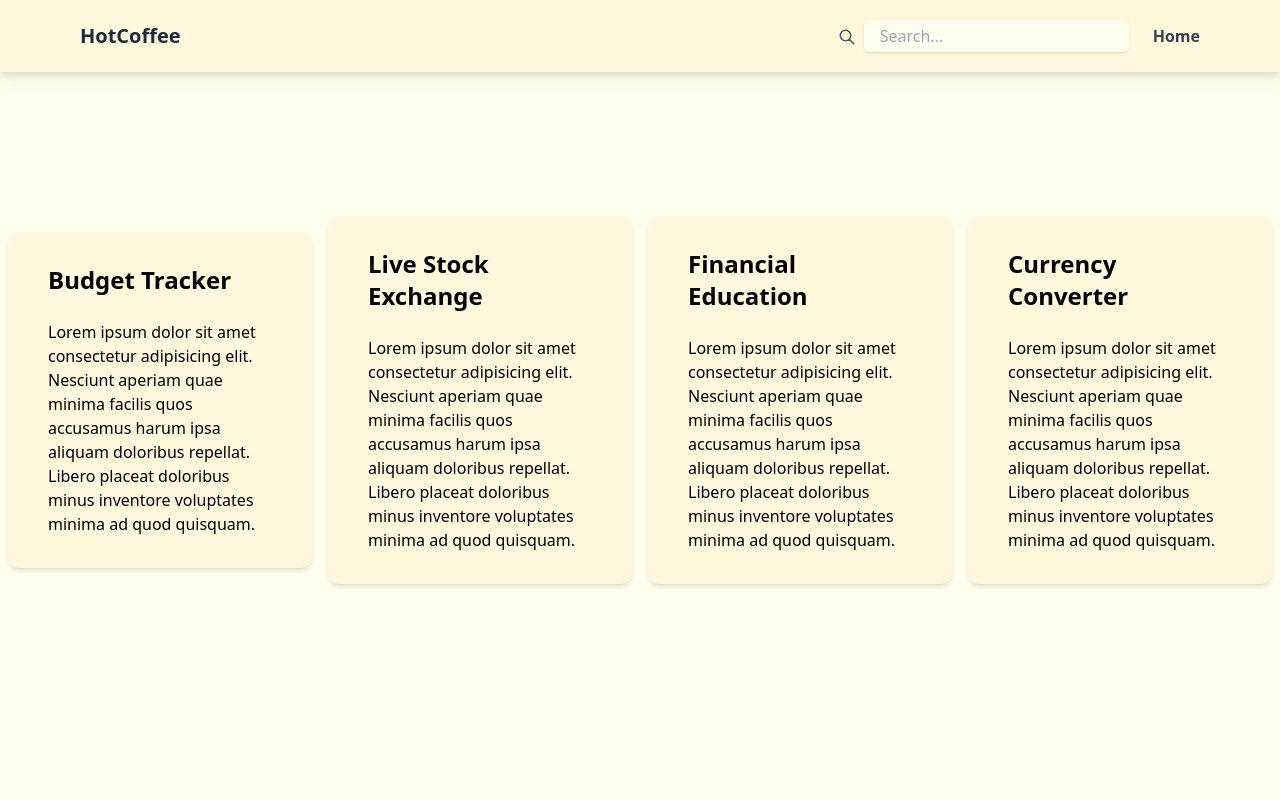
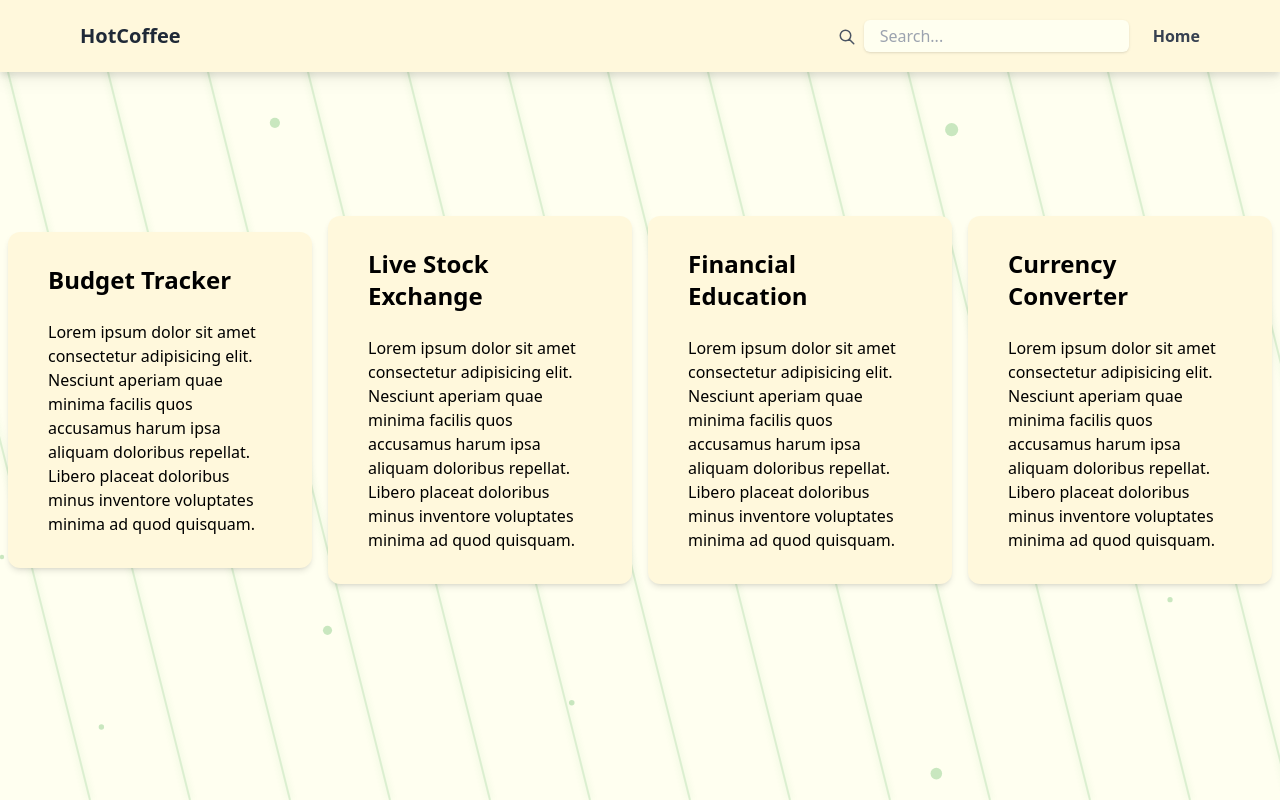
Before and after one commit to highintoxic/the-balance, a React (Vite) app in the folder frontend/: page / in a window 1280 px wide. Built offline with nearby package versions, Linux system fonts and the light colour scheme; no server answers.

Commit message:
feat(frontend): background
- Reactive backroung

```diff
--- a/frontend/src/App.jsx
+++ b/frontend/src/App.jsx
@@ -1,5 +1,4 @@
 import Home from './pages/home'
-import NavBar from './components/navbar';
 import { Route, Routes } from 'react-router-dom';
 import Budget from './pages/budget-calculator';
 import CurrencyConverter from './pages/currency-converter';
@@ -10,7 +9,6 @@ function App() {
 
 	return (
 		<div>
-			<NavBar/>
 			<Routes>
 				<Route path='/' element={<Home/>}></Route>
 				<Route path='/budget-tracker' element={<Budget/>}></Route>
--- /dev/null
+++ b/frontend/src/components/background.jsx
@@ -0,0 +1,117 @@
+import PropTypes from "prop-types"
+import { Component } from "react";
+
+class ReactiveFinanceBackground extends Component {
+	constructor(props) {
+		super(props);
+		this.state = {
+			mousePosition: { x: 0, y: 0 },
+		};
+	}
+
+	handleMouseMove = (event) => {
+		this.setState({
+			mousePosition: { x: event.clientX, y: event.clientY },
+		});
+	};
+
+	componentDidMount() {
+		window.addEventListener("mousemove", this.handleMouseMove);
+	}
+
+	componentWillUnmount() {
+		window.removeEventListener("mousemove", this.handleMouseMove);
+	}
+
+	calculateOffset(baseValue, mouseValue, windowSize, intensity = 20) {
+		const offset = (mouseValue / windowSize - 0.5) * intensity;
+		return baseValue + offset;
+	}
+
+	render() {
+		const { mousePosition } = this.state;
+        const { children } = this.props
+		return (
+			<div className='w-full h-screen'>
+				<svg
+					className='fixed top-0 inset-0 w-full h-full'
+					xmlns='http://www.w3.org/2000/svg'
+				>
+					<defs>
+						<filter id='glow'>
+							<feGaussianBlur stdDeviation='3.5' result='coloredBlur' />
+							<feMerge>
+								<feMergeNode in='coloredBlur' />
+								<feMergeNode in='SourceGraphic' />
+							</feMerge>
+						</filter>
+					</defs>
+
+					{/* Reactive lines */}
+					{[...Array(20)].map((_, i) => {
+						const baseX = -200 + i * 100;
+						const offsetX = this.calculateOffset(
+							baseX,
+							mousePosition.x,
+							window.innerWidth
+						);
+						return (
+							<path
+								key={i}
+								d={`M${offsetX},0 Q${offsetX + 100},${
+									400 + Math.sin(mousePosition.y / 50) * 100
+								} ${offsetX + 200},800`}
+								stroke='#4CAF50'
+								strokeWidth='2'
+								fill='none'
+								opacity='0.2'
+								filter='url(#glow)'
+								className='transition-all duration-300 ease-out'
+							/>
+						);
+					})}
+
+					{/* Reactive floating circles */}
+					{[...Array(15)].map((_, i) => {
+						const baseX = Math.random() * 100;
+						const baseY = Math.random() * 100;
+						const offsetX = this.calculateOffset(
+							baseX,
+							mousePosition.x,
+							window.innerWidth,
+							5
+						);
+						const offsetY = this.calculateOffset(
+							baseY,
+							mousePosition.y,
+							window.innerHeight,
+							5
+						);
+						return (
+							<circle
+								key={i}
+								cx={`${offsetX}%`}
+								cy={`${offsetY}%`}
+								r={Math.random() * 5 + 2}
+								fill='#4CAF50'
+								opacity='0.3'
+								className='transition-all duration-300 ease-out'
+							/>
+						);
+					})}
+				</svg>
+
+				{/* Content container */}
+				<div className='relative z-10 w-full h-full'>
+					{children}
+				</div>
+			</div>
+		);
+	}
+}
+
+ReactiveFinanceBackground.propTypes = {
+  children: PropTypes.element
+}
+
+export default ReactiveFinanceBackground;
--- /dev/null
+++ b/frontend/src/layouts/BaseLayout.jsx
@@ -0,0 +1,20 @@
+import PropTypes from "prop-types";
+import NavBar from "../components/navbar";
+import ReactiveFinanceBackground from "../components/background";
+
+export default function BaseLayout({ children }) {
+	return (
+		<div>
+			<ReactiveFinanceBackground>
+				<div>
+					<NavBar />
+				</div>
+				<div>{children}</div>
+			</ReactiveFinanceBackground>
+		</div>
+	);
+}
+
+BaseLayout.propTypes = {
+	children: PropTypes.element,
+};
--- a/frontend/src/pages/budget-calculator.jsx
+++ b/frontend/src/pages/budget-calculator.jsx
@@ -1,5 +1,6 @@
 import { useState } from "react";
 import { Edit, Trash } from "grommet-icons";
+import BaseLayout from "../layouts/BaseLayout";
 
 function Budget() {
 	const [totalAmount, setTotalAmount] = useState(0);
@@ -57,6 +58,7 @@ function Budget() {
 	};
 
 	return (
+		<BaseLayout>
 			<div className='w-11/12 max-w-screen-md mx-auto my-4 text-base mt-20'>
 				<div className='w-full '>
 					<div className='w-full grid gap-4'>
@@ -82,7 +84,9 @@ function Budget() {
 
 						<div className='bg-secondary p-5 rounded-md shadow-md'>
 							<h3 className='text-black font-medium mb-2'>Expenses</h3>
-						<p className={`${productTitleError ? "" : "hidden"} text-red-500`}>
+							<p
+								className={`${productTitleError ? "" : "hidden"} text-red-500`}
+							>
 								{productTitleError}
 							</p>
 							<input
@@ -168,6 +172,7 @@ function Budget() {
 					</div>
 				</div>
 			</div>
+		</BaseLayout>
 	);
 }
 
--- a/frontend/src/pages/currency-converter.jsx
+++ b/frontend/src/pages/currency-converter.jsx
@@ -2,6 +2,7 @@ import { useState, useEffect } from "react";
 import CurrencyCodes from "./currency-codes.json";
 import Dropdown from "../components/dropdown";
 import axios from "axios";
+import BaseLayout from "../layouts/BaseLayout";
 
 export default function CurrencyConverter() {
 	const [amount, setAmount] = useState(100);
@@ -47,6 +48,7 @@ export default function CurrencyConverter() {
 	};
 
 	return (
+		<BaseLayout>
 			<div className='w-11/12 max-w-xs bg-secondary absolute transform -translate-x-1/2 -translate-y-1/2 left-1/2 top-1/2 p-8 rounded-lg shadow-md'>
 				<div className='flex flex-col items-center'>
 					<h1 className='text-2xl font-bold uppercase mb-4'>
@@ -93,5 +95,6 @@ export default function CurrencyConverter() {
 					<p></p>
 				)}
 			</div>
+		</BaseLayout>
 	);
 }
--- a/frontend/src/pages/home.jsx
+++ b/frontend/src/pages/home.jsx
@@ -1,13 +1,15 @@
 import links from "./pages.json";
 import Card from "../components/card";
+import BaseLayout from "../layouts/BaseLayout";
+
 export default function Home() {
 	return (
-		<div className="">
+		<BaseLayout>
 			<div className='flex justify-center items-center h-screen space-x-4 p-2'>
 				{links.map((x, i) => {
 					return <Card key={i} title={x.title} desc={x.desc} link={x.link} />;
 				})}
 			</div>
-		</div>
+		</BaseLayout>
 	);
 }
--- a/frontend/src/pages/stock-chart.jsx
+++ b/frontend/src/pages/stock-chart.jsx
@@ -2,15 +2,18 @@ import { useState } from "react";
 import Dashboard from "../components/chart-dashboard";
 
 import StockContext from "../context/StockContext";
+import BaseLayout from "../layouts/BaseLayout";
 
 export default function StockChart() {
 	const [stockSymbol, setStockSymbol] = useState("IBM");
 
 	return (
 		<StockContext.Provider value={{ stockSymbol, setStockSymbol }}>
-			<div className="mt-20">
-				<Dashboard />
-			</div>
+			<BaseLayout>
+				<div className='my-20'>
+					<Dashboard />
+				</div>
+			</BaseLayout>
 		</StockContext.Provider>
 	);
 }
--- a/frontend/src/pages/toturial-page.jsx
+++ b/frontend/src/pages/toturial-page.jsx
@@ -1,15 +1,15 @@
 import tutorials from "./tutorials.json";
 import TCard from "../components/tutorialCard";
+import BaseLayout from "../layouts/BaseLayout";
 
 export default function TutorialPage() {
-
 	return (
-		<div className="mt-20">
-			{
-        tutorials.map((x, i) => {
-          return <TCard key={i} link={x} />;
-        })
-      }
-		</div>
+		<BaseLayout>
+			<div className='mt-20'>
+				{tutorials.map((x, i) => {
+					return <TCard key={i} link={x} />;
+				})}
+			</div>
+		</BaseLayout>
 	);
 }
```
Lines whose indentation alone changed are shown as unchanged.
